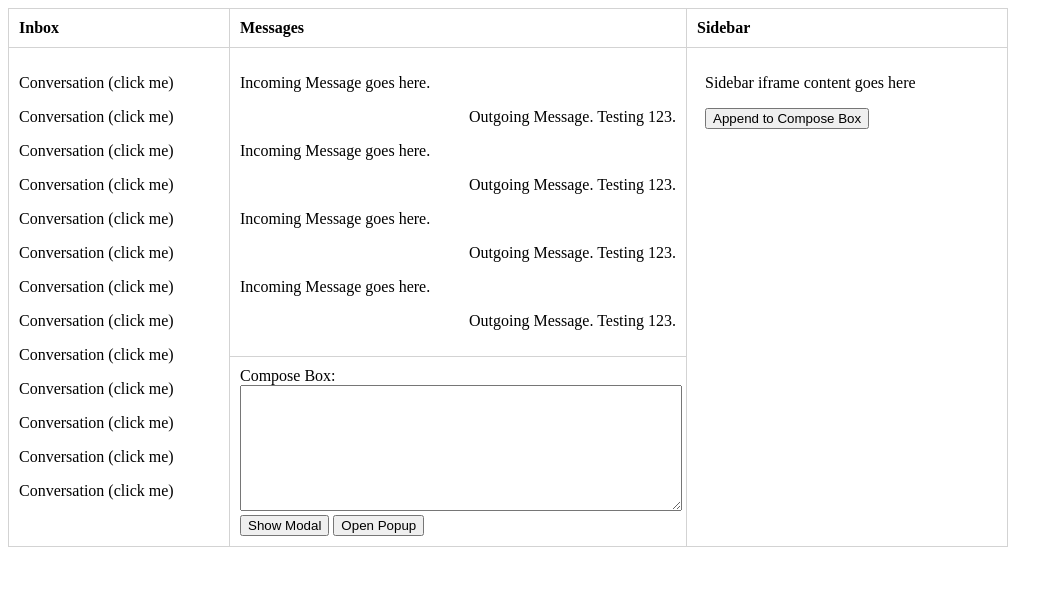
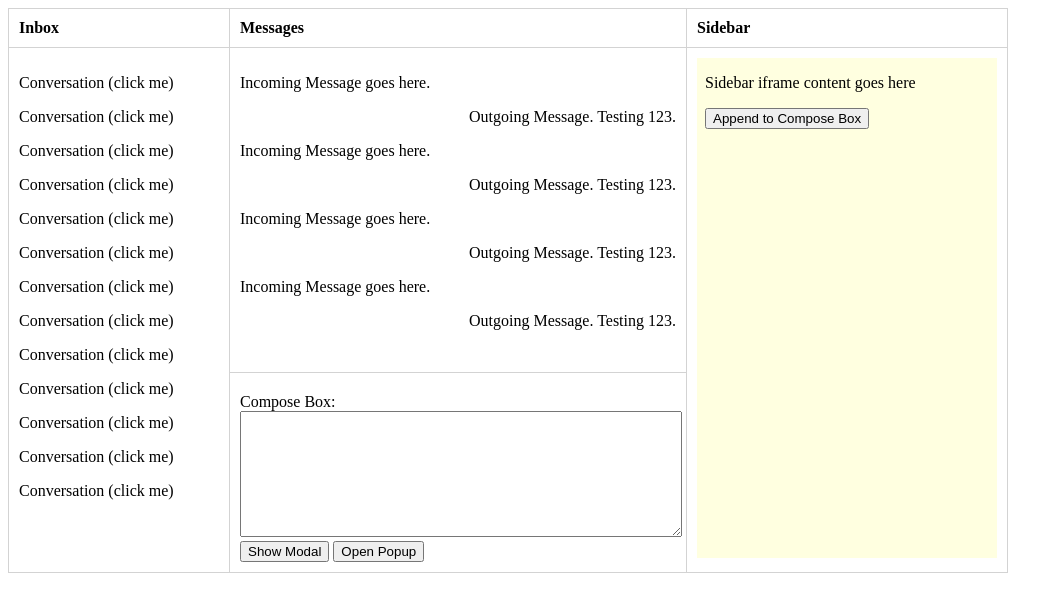
Before and after one commit to johnchaffee/post-message, a plain HTML site: page index.html in a window 1280 px wide. Shown: the whole page, without its empty margins (0-1063 px from the left). Drawn offline with Linux system fonts and the light colour scheme.

Commit message:
child iframes > lightyellow

```diff
--- a/index.html
+++ b/index.html
@@ -41,7 +41,7 @@
 				<p>Incoming Message goes here.</p>
 				<p style="text-align:right;">Outgoing Message. Testing 123.</p>
 			</td>
-			<td rowspan="2">
+			<td rowspan="2" height="500px">
 				<iframe id="sidebar" src="sidebar.html">
 					<p>Your browser does not support iframes.</p>
 				</iframe>
@@ -60,7 +60,7 @@
 	</table>
 
 	<dialog id="dialog">
-		<iframe id="modal" src="modal.html" width="400" height="200">
+		<iframe id="modal" src="modal.html">
 			<p>Your browser does not support iframes.</p>
 		</iframe>
 	</dialog>
--- a/index.js
+++ b/index.js
@@ -7,7 +7,6 @@ window.onload = function () {
 	var dialog = document.getElementById("dialog");
 	var modal = document.getElementById('modal').contentWindow;
 	var popup
-	var timeoutInterval = 0;
 
 	// Get a reference to the buttons
 	var sidebarBtn = document.getElementById('sidebarBtn');
@@ -38,15 +37,14 @@ window.onload = function () {
 		e.preventDefault();
 		console.log("e: " + JSON.stringify(e, null, 2));
 		popup = window.open('popup.html', 'popup', 'width=400px,height=500px,top=200,left=1720');
-		timeoutInterval = 300;
 		popup.focus();
 
-		// Post message after timeoutInterval
-		// There needs to be a slight delay if the popup window is new
+		// Post message after 300 milisecond timeout
+		// There needs to be a slight delay to allow time for the popup window to open
 		setTimeout(function () {
 			// TODO Replace "*" with targetWindow (e.g. "https://example.com")
 			popup.postMessage('Message from Parent to Popup', "*");
-		}, timeoutInterval);
+		}, 300);
 	}
 
 	// Add an event listener to execute function when button is clicked
--- a/modal.html
+++ b/modal.html
@@ -3,6 +3,11 @@
 <head>
 	<meta charset="utf-8">
 	<title>Modal iframe</title>
+	<style>
+		body {
+			background-color: lightyellow;
+		}
+	</style>
 </head>
 <body>
 	<h1>Modal iframe</h1>
--- a/sidebar.html
+++ b/sidebar.html
@@ -3,6 +3,11 @@
 <head>
 	<meta charset="utf-8">
 	<title>Sidebar iframe</title>
+	<style>
+		body {
+			background-color: lightyellow;
+		}
+	</style>
 </head>
 <body>
 	<p>Sidebar iframe content goes here</p>
--- a/style.css
+++ b/style.css
@@ -4,8 +4,12 @@ body {
   margin: 0; */
 }
 
+html, body {
+  height: 100%;
+}
+
 iframe {
-  height: 400px;
+  height: 100%;
   width: 100%;
   background: #FFF;
   border: none;
```
Also changed, not shown: popup.html (+5 -0 lines).
